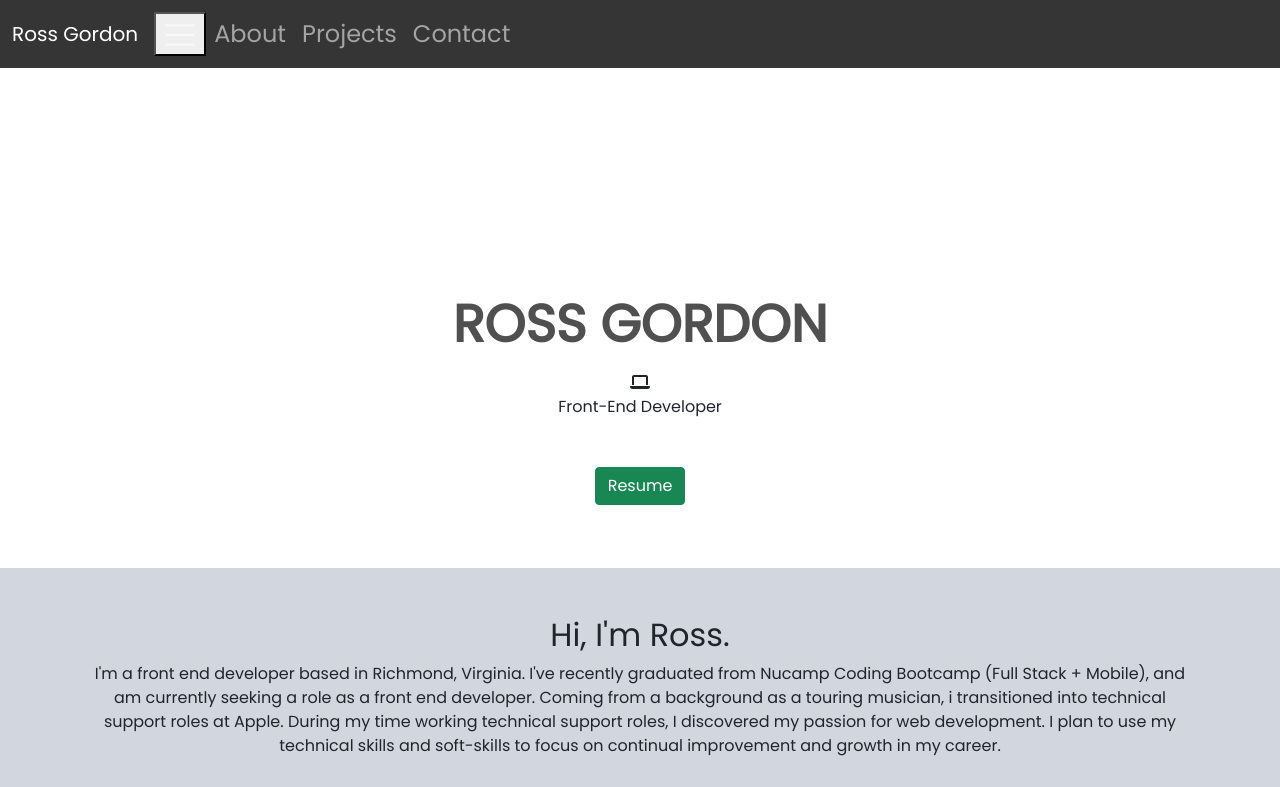
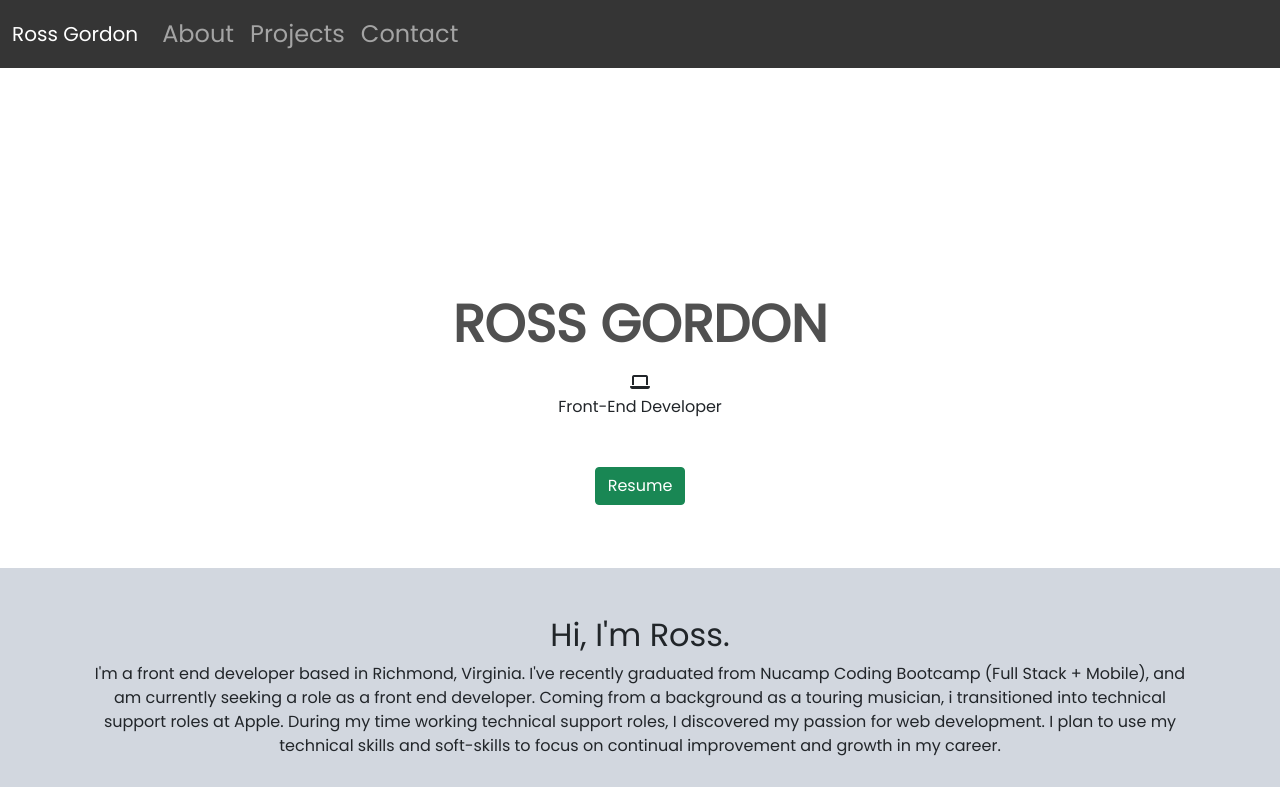
Before and after one commit to rossgordon19/Portfolio-1.0, a website: page index.html in a window 1280 px wide. Shown: the top 787 px of the page. Drawn offline with nearby package versions, Linux system fonts and the light colour scheme.

Commit message:
navbar testing

```diff
--- a/index.html
+++ b/index.html
@@ -29,7 +29,7 @@
         <nav class="navbar navbar-expand-md navbar-dark sticky-top">
             <div class="container-fluid">
                 <a class="navbar-brand" href="/index.html">Ross Gordon</a>
-                <button class="navbar-toggle" type="button" data-toggle="collapse" data-target="#navbarResponsive">
+                <button class="navbar-toggler" type="button" data-toggle="collapse" data-target="#navbarResponsive">
                     <span class="navbar-toggler-icon"></span>
                 </button>
                 <div class="collapse navbar-collapse" id="navbarResponsive">
```
